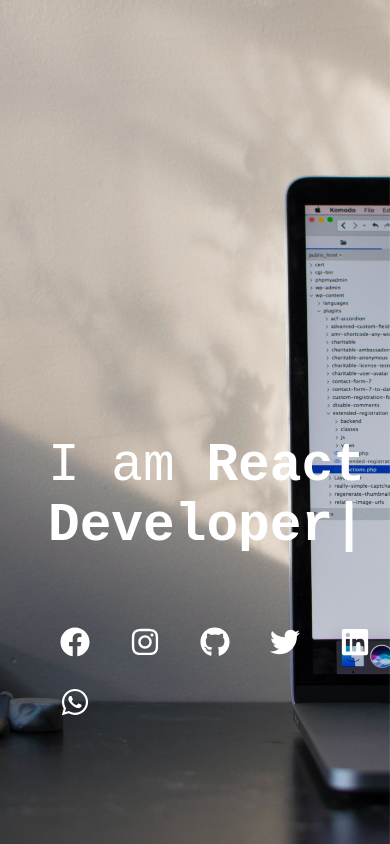
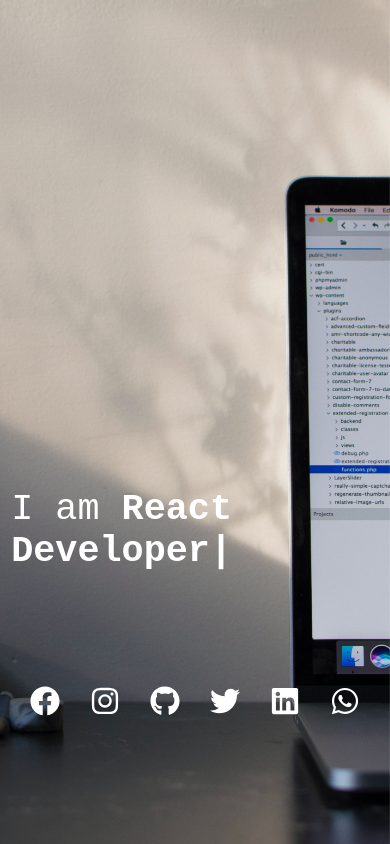
Before and after one commit to hadibp/profile, a React (Create React App) app: page / in a window 390 px wide. Built offline with nearby package versions, Linux system fonts and the light colour scheme.

Commit message:
good to go

```diff
--- a/src/componants/Icons/Icons.css
+++ b/src/componants/Icons/Icons.css
@@ -29,11 +29,11 @@ ul li a{
     display: flex;
     justify-content: center;
     align-items: center;
-    width: 60px;
-    height: 60px;
+    width: 90px;
+    height: 90px;
     border-radius: 50%;
     text-decoration: none;
-    font-size: 30px;
+    font-size: 45px;
     color: white;
     transition: 0.s;
 
@@ -90,23 +90,55 @@ transform: scale(1);
     background-color: #25D366;
  } */
 
- /* /|using media quarry maxwidth 400px|/ */
- @media screen and (max-width:540px) {
-    .icons-body{
-        bottom: 4rem;
-        position: fixed;
+ @media screen and (max-width:900px) {
+     .icons-body{
+         bottom: 7rem;
+         position: fixed;
+         margin-top: 4rem;
 
-        margin-top: 3rem;
-    }
 
- }
- @media screen and (max-width:900px) {
-    .icons-body{
-        bottom: 7rem;
-        position: fixed;
-        margin-top: 4rem;
-
+        }
+        ul li a{
+            position: relative;
+        display: flex;
+        justify-content: center;
+        align-items: center;
+        width: 60px;
+        height: 60px;
+        border-radius: 50%;
+        text-decoration: none;
+        font-size: 30px;
+        color: white;
+        transition: 0.s;
 
     }
 
 }
+
+/* /|using media quarry maxwidth 400px|/ */
+@media screen and (max-width:540px) {
+   .icons-body{
+       bottom: 8rem;
+       margin-top: 5rem;
+   }
+   .icons{
+        padding-left: 0px;
+        display: flex;
+        align-items: center;
+        justify-content: center;
+
+   }
+   ul li {
+    list-style: none;
+    margin: 15px 15px;
+    display: inline-block;
+}
+   ul li{
+    width: 30px;
+    height: 30px;
+    border-radius: 50%;
+
+   }
+
+
+}
--- a/src/componants/Typing/Typing.css
+++ b/src/componants/Typing/Typing.css
@@ -17,22 +17,6 @@
 
 }
 
-@media screen and (max-width:540px) {
-    .typing{
-        font-size:  3px;
-        font-family: monospace;
-        color: rgb(255, 255, 255);
-         /* color: black; */
-        flex-direction: column;
-        margin-left: 0rem;
-        bottom: 0rem;
-        position: fixed;
-        margin-bottom: 3rem;
-        float: left;
-
-    }
-
-}
 @media screen and (max-width:900px) {
     .typing{
         font-size:  3.3rem;
@@ -44,5 +28,22 @@
         left: 0;
         position: fixed;
         float: left;
+    }
 }
+
+@media screen and (max-width:540px) {
+    .typing{
+        font-size:  2.3rem;
+        font-family: monospace;
+        color: rgb(255, 255, 255);
+
+        flex-direction: column;
+        margin-left: 0.7rem;
+
+        position: fixed;
+
+        float: left;
+
+    }
+
 }
```
